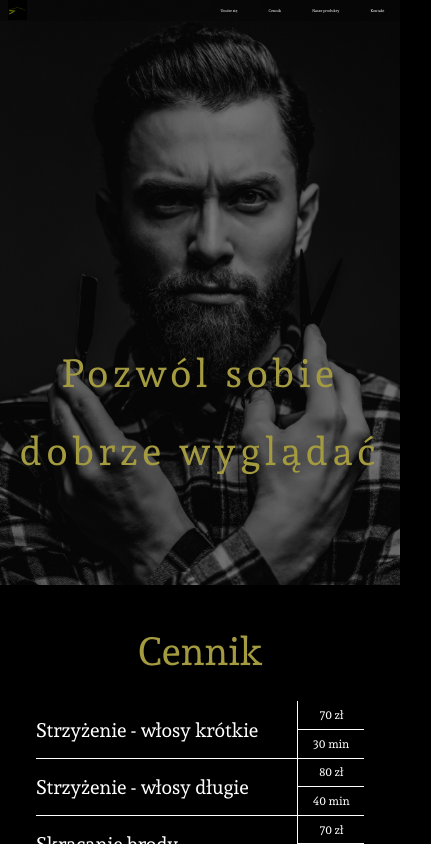
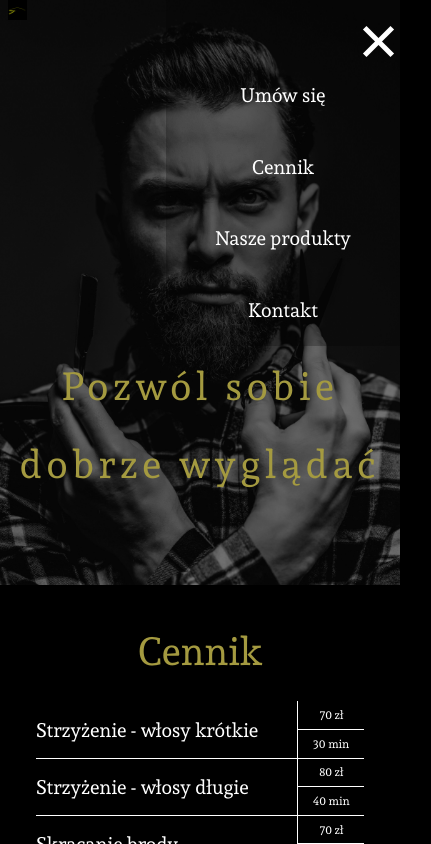
Before and after one commit to Michal123pl/Michal123pl.github.io, a React (Create React App) app: page / in a window 390 px wide. Shown: the top 844 px of the page, 431 px wide, since content can reach past the window. Built offline with nearby package versions, Linux system fonts and the light colour scheme.

Commit message:
built menu on mobile devices - showing and hiding sitll to add

```diff
--- a/src/Elements/Home/Navbar.js
+++ b/src/Elements/Home/Navbar.js
@@ -3,15 +3,38 @@ import ReactDOM from 'react-dom/client';
 import '../../ElementsStyles/Navbar.css';
 import * as Scroll from 'react-scroll';
 import { Link } from 'react-scroll';
+import { useState } from 'react';
 
 class Navbar extends React.Component {
+	constructor(props) {
+		super(props)
+		this.state = {
+			classname: 'navShow'
+		}
+	}
 	render() {
+		//Shows navigation
+		const showNavigation = (event) => {
+			const showNav = 'navShow';
 
+			return(this.setState({classname: showNav}));
+		}
+		//Hides navigation
+		const hideNavigation = (event) => {
+			const hideNav = 'navHide';
 
+			return(this.setState({classname: hideNav}));
+		}
 		return(
 			<div className="Navbar">
 				<div className="Navlogo">
 					<img src={require("../../Images/logomin.png")}/>
+				</div>
+
+				<div className='burgerContainer'>
+					<div className='burger topBun'></div>
+					<div className='burger meat'></div>
+					<div className='burger bottomBun'></div>
 				</div>
 				<nav>
 					<Link activeClass="active" smooth spy to="appointment">
--- a/src/ElementsStyles/ContactInfo.css
+++ b/src/ElementsStyles/ContactInfo.css
@@ -13,12 +13,14 @@
 	flex-direction: column;
 	width: 40%;
 	align-items: stretch;
+	font-size: 1.5vw;
 }
 
 #infosectionsecond {
 	display: flex;
 	justify-content: space-evenly;
 	width: 40%;
+	font-size: 1.5vw;
 }
 
 #infosectionsecond > div > p {
@@ -59,12 +61,12 @@ input#desc {
 	}
 
 	#infosectionfirst {
-		flex-direction: row;
 		width: 100%;
 	}
 
 	#infosectionfirst > div:first-child {
-		width: 50%;
+		letter-spacing: 1vw;
+		font-size: 4.5vw;
 	}
 
 	.form > input {
@@ -72,15 +74,27 @@ input#desc {
 		font-size: 2vw;
 	}
 
+	.form > input:last-child {
+		width: 100%;
+	}
+
 	#infosectionsecond {
 		width: 100%;
 		flex-direction: column;
+		font-size: 4.5vw;
 	}
 
 	#infosectionsecond > div:first-child {
 		display: flex;
-    	justify-content: space-around;
+		flex-wrap: wrap;
+    	justify-content: space-evenly;
     	padding-top: 8vw;
+	}
+
+	#infosectionsecond > div:first-child > p{
+		padding: 2vw 5vw;
+		margin: 0;
+		width: unset;
 	}
 
 	#gmap_canvas{
--- a/src/ElementsStyles/Header.css
+++ b/src/ElementsStyles/Header.css
@@ -6,8 +6,11 @@
 }
 
 @media only screen and (max-width: 400px) {
+	.Header {
+		margin: 0 3vw 10vw 3vw;
+	}
 	.Header > h1 {
 	    line-height: 20vw;
-	    margin-top: 50vw;
+	    margin-top: 0;
 	}
 }
--- a/src/ElementsStyles/Navbar.css
+++ b/src/ElementsStyles/Navbar.css
@@ -34,3 +34,80 @@ a {
 	width:  5vw;
 	height: 5vw;
 }
+
+.burgerContainer {
+	position: absolute;
+    top: 0;
+    right: 0;
+    display: none;
+}
+
+.burger {
+	border-bottom: 1.5vw solid white;
+    width: 6vw;
+    margin: 1vw;
+}
+
+
+@media only screen and (max-width:  400px) {
+	.Navbar {
+		background-color: rgba(0, 0, 0, 0);
+		justify-content: flex-end;
+	}
+
+	.Navlogo {
+		position: absolute;
+		top: 0;
+		left: 0;
+	}
+
+	.topBun {
+		transform: rotate(45deg);
+		margin: 0;
+		position: absolute;
+		top: 10vw;
+		width: 10vw;
+	}
+
+	.meat {
+		opacity: 0;
+	}
+
+	.bottomBun {
+		transform: rotate(-45deg);
+		margin: 0;
+		position: absolute;
+		top: 10vw;
+		width: 10vw;
+	}
+
+	.burgerContainer {
+		display: inline-block;
+	}
+
+	.navShow {
+		opacity: 100%;
+	}
+
+	.navHide{
+		opacity: 0;
+	}
+
+	nav{
+		padding-top: 15vw;
+		flex-direction: column;
+		width: 60vw;
+		background: rgba(0, 0, 0, 0.25);
+	}
+
+	a {
+		font-size: 5vw;
+		padding: 6vw;
+	}
+
+	a:hover {
+		transition: 0.4s;
+		background: none;
+		box-shadow: none;
+	}
+}
--- a/src/ElementsStyles/Worker.css
+++ b/src/ElementsStyles/Worker.css
@@ -17,7 +17,6 @@
 	width: 10vw;
 	height: 10vw;
 	text-align: center;
-	margin-left: 5%;
 
 }
 
@@ -26,6 +25,7 @@
 	text-align: center;
 	width: 10vw;
 	height: 10vw;
+	margin-left: 5%;
 }
 
 .workername > div {
@@ -33,7 +33,6 @@
 	position: absolute;
 	font-size: 1.5vw;
 	width: 100%;
-	left: 5%;
 	bottom: 20%;
 	text-align: center;
 
@@ -41,7 +40,6 @@
 
 @media only screen and (max-width: 400px) {
 	.worker {
-		width: 100%;
 		justify-content: space-around;
 	}
 
@@ -62,5 +60,6 @@
 	.workerimg {
 		width: 50vw;
 		height: 50vw;
+		border-radius: 10%;
 	}
 }
--- a/src/ElementsStyles/WorkerBig.css
+++ b/src/ElementsStyles/WorkerBig.css
@@ -61,9 +61,9 @@
 
 	.WorkerBio{
 		margin: auto;
-		width: 80%;
+		width: 90%;
 		font-size: 4.5vw;
-		line-height: 6vw;
+		line-height: 6.5vw;
 	}
 
 	.WorkerBigImg {
@@ -76,10 +76,14 @@
 	.exitbutton1 {
 		width: 15vw;
 		border-bottom: 2vw solid white;
+		top:  3%;
+		right: 4%;
 	}
 
 	.exitbutton2 {
 		width: 15vw;
 		border-bottom: 2vw solid white;
+		top:  3%;
+		right: 4%;
 	}
 }
```
